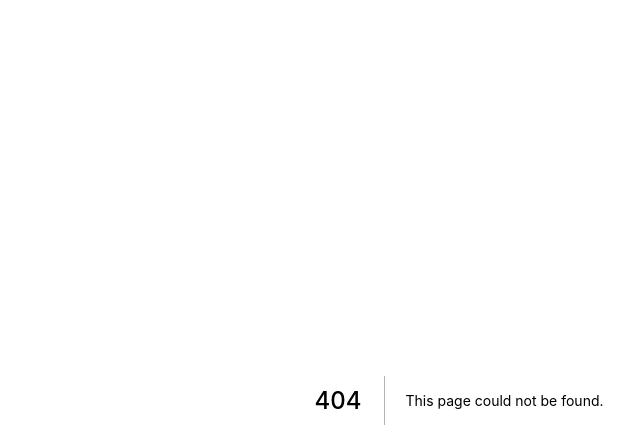
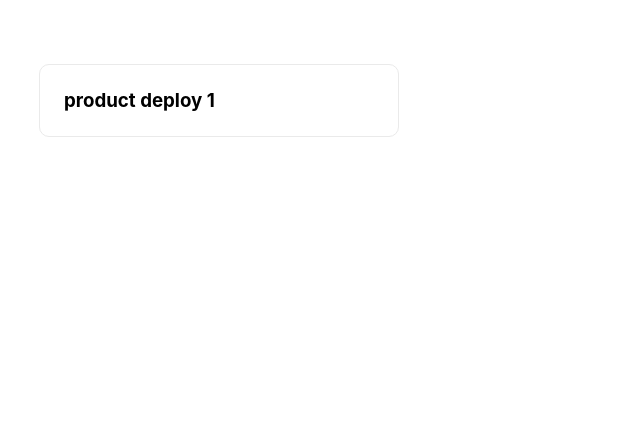
Before and after one commit to Nauman-Arshad/Next-Blog, a Next.js app: page /product/1 in a window 1280 px wide. Before the commit this address had no page. Shown: the top 448 px of the page, without its empty margins (181-821 px from the left). Built offline with nearby package versions, Linux system fonts and the light colour scheme.

Commit message:
add static pages as routes and make dynamic routes

```diff
--- /dev/null
+++ b/pages/product/[productId].js
@@ -0,0 +1,14 @@
+import React from 'react'
+import { useRouter } from 'next/dist/client/router'
+import styles from '../../styles/Home.module.css'
+const ProductDetail = () => {
+    const router =useRouter()
+   const productId= router.query.productId
+    return (
+        <div className={styles.grid}>
+            <h3 className={styles.card}>product deploy {productId}</h3>
+        </div>
+    )
+}
+
+export default ProductDetail
```
Also changed, not shown: pages/product/index.js (added, +12 -0 lines), pages/product/sweet.js (added, +11 -0 lines), pages/index.js (line endings or trailing spaces).
